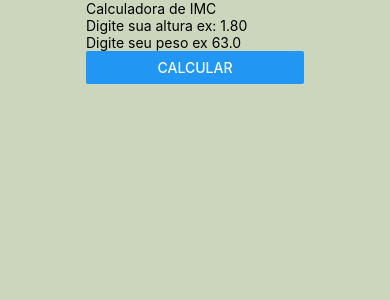
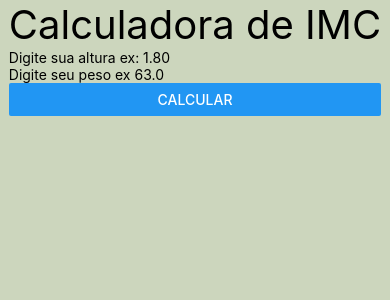
Before and after one commit to dejair8005/IMC, a React Native app: screen / in a window 390 px wide. Shown: the top 300 px of the page. Built offline with nearby package versions, Linux system fonts and the light colour scheme.

Commit message:
alterações Finais

```diff
--- a/App.js
+++ b/App.js
@@ -10,15 +10,17 @@ export default function App() {
   let txta = "Digite sua altura ex: 1.80"
   let txtp = "Digite seu peso ex 63.0"
 
-  /*const [altura, setAltura]=useState('0');
+
+  const [altura, setAltura]=useState('0');
   const [peso, setPeso]=useState('0');
+
+
+
   const [imc, setImc]=useState (0);
-
   const calcimc = (a,p)=>{
     const calculatedimc = p / (a * a)
     setImc(calculatedimc)
-
-  };*/
+  };
 
 
 
@@ -26,38 +28,23 @@ export default function App() {
   return (
     <View style={styles.container}>
       <View style={{flex:2}}>
-        <Text>Calculadora de IMC</Text>
+          <Text style={styles.title}>Calculadora de IMC</Text>
 
 
-        <Imput txt={txta}/>
-        <Imput txt={txtp}/>
+          <Imput txt={txta} valor={(n)=>{setAltura(n)}}/>
+          <Imput txt={txtp} valor={(n)=>{setPeso(n)}}/>
 
-        <Button
-        title="Calcular"
-
-        />
-
-
-        {/* Use an arrow function as the callback
-
-        <Button
-
+          <Button
+          title="Calcular"
           onPress={() => {
             calcimc(parseFloat(altura), parseFloat(peso));
           }}
-        />  */}
 
-
+          />
       </View>
 
 
-
-
-
-
-
-
-      {/*imc !== 0?
+      {imc !== 0?
       <View style={{flex:1}}>
         <Text>Resuldado</Text>
 
@@ -67,7 +54,7 @@ export default function App() {
         </Text>
 
       </View>
-      : false*/}
+      : false}
 
     </View>
 
@@ -81,6 +68,9 @@ const styles = StyleSheet.create({
     alignItems: 'center',
     justifyContent: 'center',
   },
+  title: {
+    fontSize: 40
+  }
 });
 
 
--- a/src/componentes/Imput.js
+++ b/src/componentes/Imput.js
@@ -12,6 +12,7 @@ export default function Imput(props) {
       <TextInput
          placeholder={props.txt}
          keyboardType="numeric"
+         onChangeText={props.valor}
         />
     </View>
 
```
